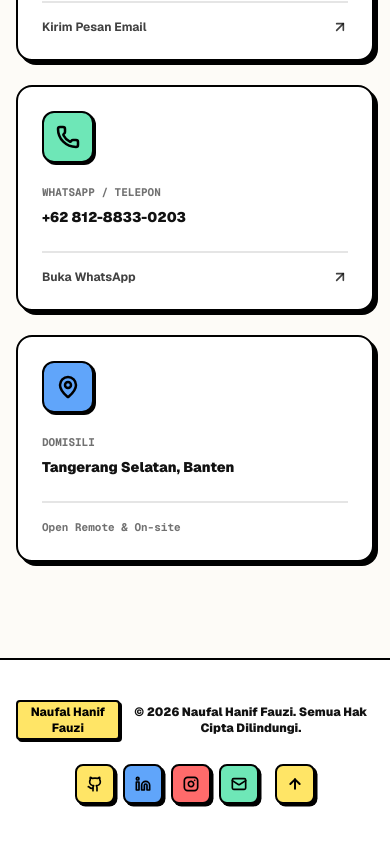
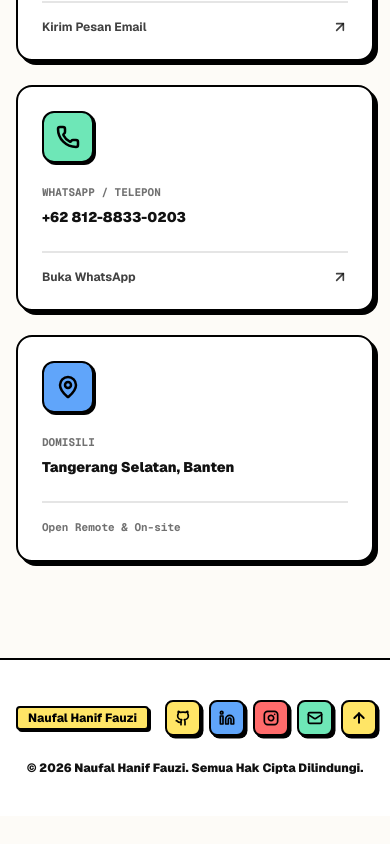
Before and after one commit to NaufalHaniff/Personal-Branding, a Next.js app: page / in a window 390 px wide. Shown: the part 8526-9370 px from the top of the page. After the commit the page ends 9342 px from the top, so only its background shows below. Built offline with nearby package versions, Linux system fonts and the light colour scheme.

Commit message:
feat: add responsive footer component with social links and back-to-top functionality

```diff
--- a/components/Footer.tsx
+++ b/components/Footer.tsx
@@ -59,24 +59,58 @@ export default function Footer() {
     });
   };
 
+  const renderSocialAndUpButtons = (btnPadding = "p-2 sm:p-2.5") => (
+    <div className="flex items-center gap-2">
+      {socialLinks.map((link) => (
+        <a
+          key={link.name}
+          href={link.href}
+          target="_blank"
+          rel="noreferrer"
+          aria-label={link.name}
+          className={`neo-btn-sm ${link.color} text-black ${btnPadding} rounded-lg flex items-center justify-center`}
+        >
+          {link.icon}
+        </a>
+      ))}
+      <button
+        onClick={handleScrollToTop}
+        aria-label={t.footer.backToTop}
+        className={`neo-btn-sm bg-neo-yellow text-black ${btnPadding} rounded-lg flex items-center justify-center`}
+        title={t.footer.backToTop}
+      >
+        <ArrowUp className="h-4 w-4 stroke-[3]" />
+      </button>
+    </div>
+  );
+
   return (
     <footer className="border-t-2 border-black bg-card py-10 px-4 sm:px-6 relative select-none">
       <div className="max-w-6xl mx-auto flex flex-col md:flex-row items-center justify-between gap-6">
-        {/* Left Side: Copyright */}
-        <div className="flex flex-col gap-1 text-center md:text-left">
-          <div className="inline-flex items-center justify-center md:justify-start gap-2">
-            <span className="neo-badge bg-neo-yellow text-black px-2.5 py-0.5 rounded text-xs font-black">
-              Naufal Hanif Fauzi
-            </span>
-            <p className="text-xs sm:text-sm font-black text-foreground">
-              &copy; {currentYear} Naufal Hanif Fauzi. {t.footer.allRightsReserved}
-            </p>
+        {/* Mobile: Row 1 with Badge on left and Socials+Up on right | Desktop: Left side with Badge and Copyright */}
+        <div className="w-full md:w-auto flex items-center justify-between md:justify-start gap-4">
+          <span className="neo-badge bg-neo-yellow text-black px-2.5 py-0.5 rounded text-xs font-black shrink-0">
+            Naufal Hanif Fauzi
+          </span>
+
+          {/* Mobile only: Social & Up Buttons (swapped to top row next to badge) */}
+          <div className="flex md:hidden">
+            {renderSocialAndUpButtons("p-2")}
           </div>
+
+          {/* Desktop only: Copyright text */}
+          <p className="hidden md:block text-xs sm:text-sm font-black text-foreground">
+            &copy; {currentYear} Naufal Hanif Fauzi. {t.footer.allRightsReserved}
+          </p>
         </div>
 
-        {/* Middle/Right: Back to Top and Socials */}
-        <div className="flex items-center gap-4">
-          {/* Social Icons */}
+        {/* Mobile only: Copyright text on bottom row */}
+        <p className="block md:hidden text-xs font-black text-foreground text-center">
+          &copy; {currentYear} Naufal Hanif Fauzi. {t.footer.allRightsReserved}
+        </p>
+
+        {/* Desktop only: Right side Socials & Back to Top */}
+        <div className="hidden md:flex items-center gap-4">
           <div className="flex items-center gap-2">
             {socialLinks.map((link) => (
               <a
@@ -92,9 +126,8 @@ export default function Footer() {
             ))}
           </div>
 
-          <div className="h-6 w-[2px] bg-black dark:bg-zinc-700 hidden md:block" />
+          <div className="h-6 w-[2px] bg-black dark:bg-zinc-700" />
 
-          {/* Back to top button */}
           <button
             onClick={handleScrollToTop}
             aria-label={t.footer.backToTop}
```
